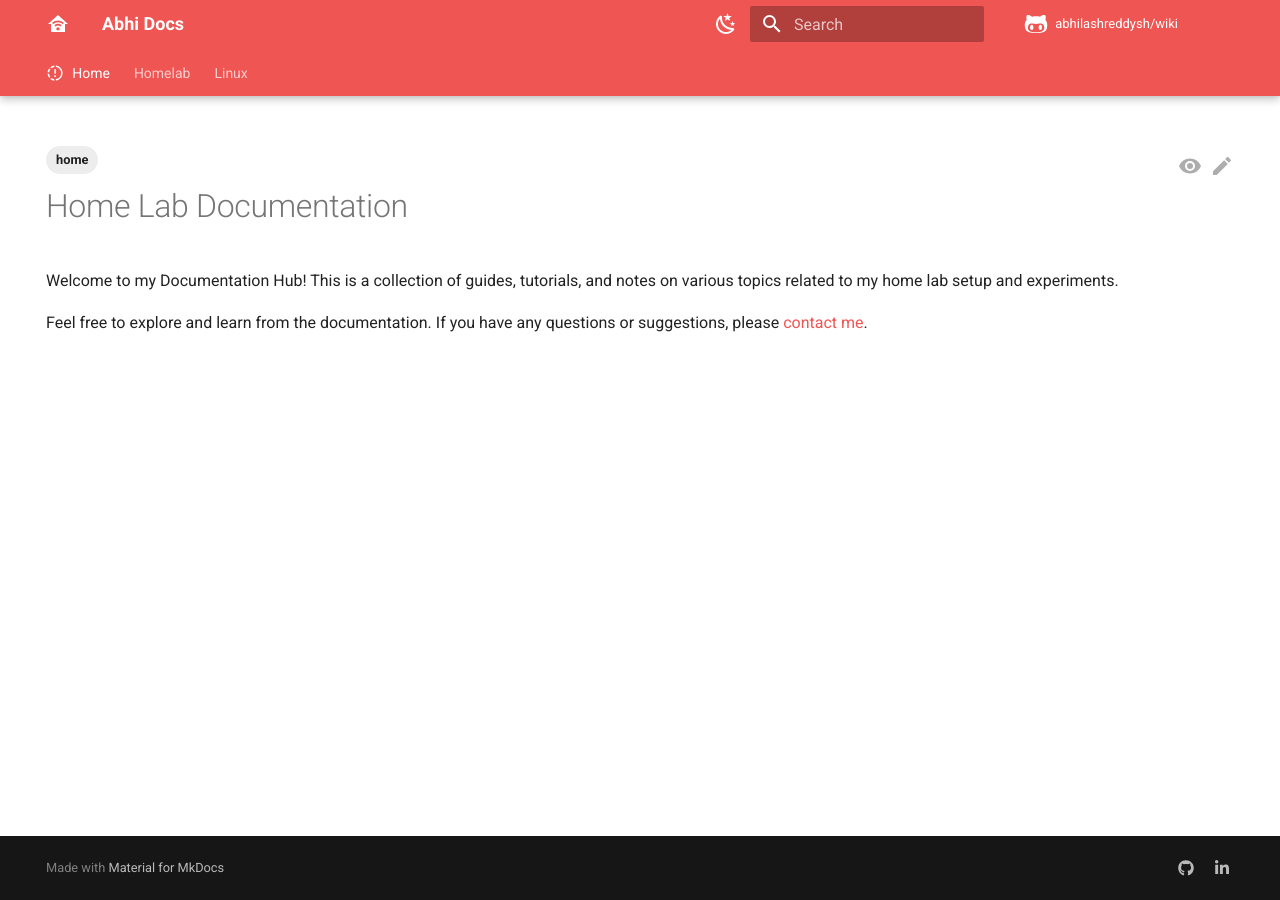
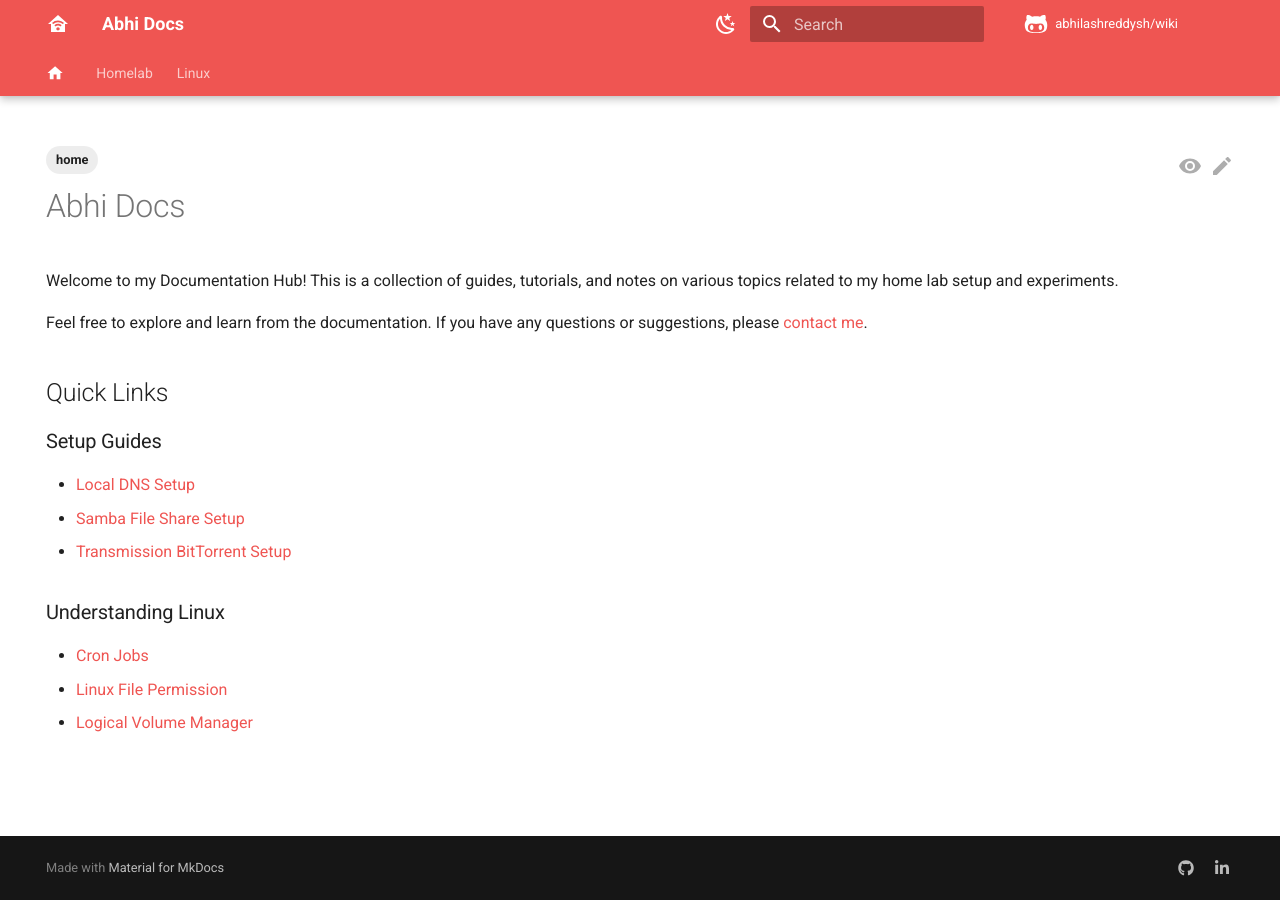
Before and after one commit to abhilashreddysh/wiki, an MkDocs documentation site: the page built from docs/index.md, in a window 1280 px wide. Built offline with MkDocs 1.6.1 and Material for MkDocs 9.7.7, drawn with Linux system fonts in a browser that asks for light colours; comment, search, counter and statistics services are not loaded.

Commit message:
update homepage

```diff
--- a/docs/index.md
+++ b/docs/index.md
@@ -1,14 +1,26 @@
 ---
-title: Home
+title: ""
 tags: [home]
-icon: material/progress-alert
+icon: material/home
 hide:
   - navigation
   - toc
 ---
 
-# Home Lab Documentation
-
 Welcome to my Documentation Hub! This is a collection of guides, tutorials, and notes on various topics related to my home lab setup and experiments.
 
 Feel free to explore and learn from the documentation. If you have any questions or suggestions, please [contact me](mailto:abhilashreddy723@gmail.com).
+
+## Quick Links
+
+### Setup Guides
+
+- [Local DNS Setup](homelab/dnsmasq.md)
+- [Samba File Share Setup](homelab/sambasetup.md)
+- [Transmission BitTorrent Setup](homelab/transmissionBTsetup.md)
+
+### Understanding Linux
+
+- [Cron Jobs](linux/crontab.md)
+- [Linux File Permission](linux/linuxfilepermission.md)
+- [Logical Volume Manager](linux/lvm.md)
--- a/mkdocs.yml
+++ b/mkdocs.yml
@@ -58,11 +58,12 @@ extra:
 markdown_extensions:
   - md_in_html
   - attr_list
+  - def_list
   - admonition
   - pymdownx.details
   - pymdownx.superfences
-  - pymdownx.tabbed:
-      alternate_style: true
+  - pymdownx.tasklist:
+      custom_checkbox: true
 
 plugins:
   - tags
```
